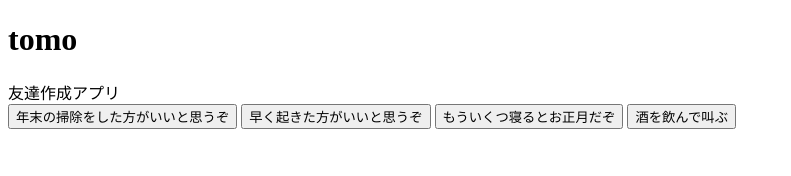
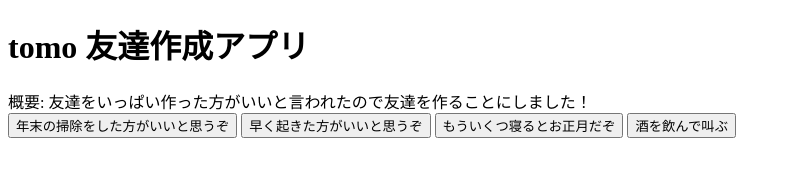
Before and after one commit to harukitosa/tomo, a website: page index.html in a window 1280 px wide. Shown: the whole page, without its empty margins (0-791 px from the left). Drawn offline with Linux system fonts and the light colour scheme.

Commit message:
feat(tomo) hello world

```diff
--- a/index.html
+++ b/index.html
@@ -7,8 +7,10 @@
         <title>tomo</title>
     </head>
     <body>
-        <h1>tomo</h1>
-        <div>友達作成アプリ</div>
+        <h1>tomo 友達作成アプリ</h1>
+        <div>
+		概要: 友達をいっぱい作った方がいいと言われたので友達を作ることにしました！
+	</div>
         <button onClick="speakSwitch('年末の掃除をした方がいいと思うぞ');">
             年末の掃除をした方がいいと思うぞ
         </button>
```
